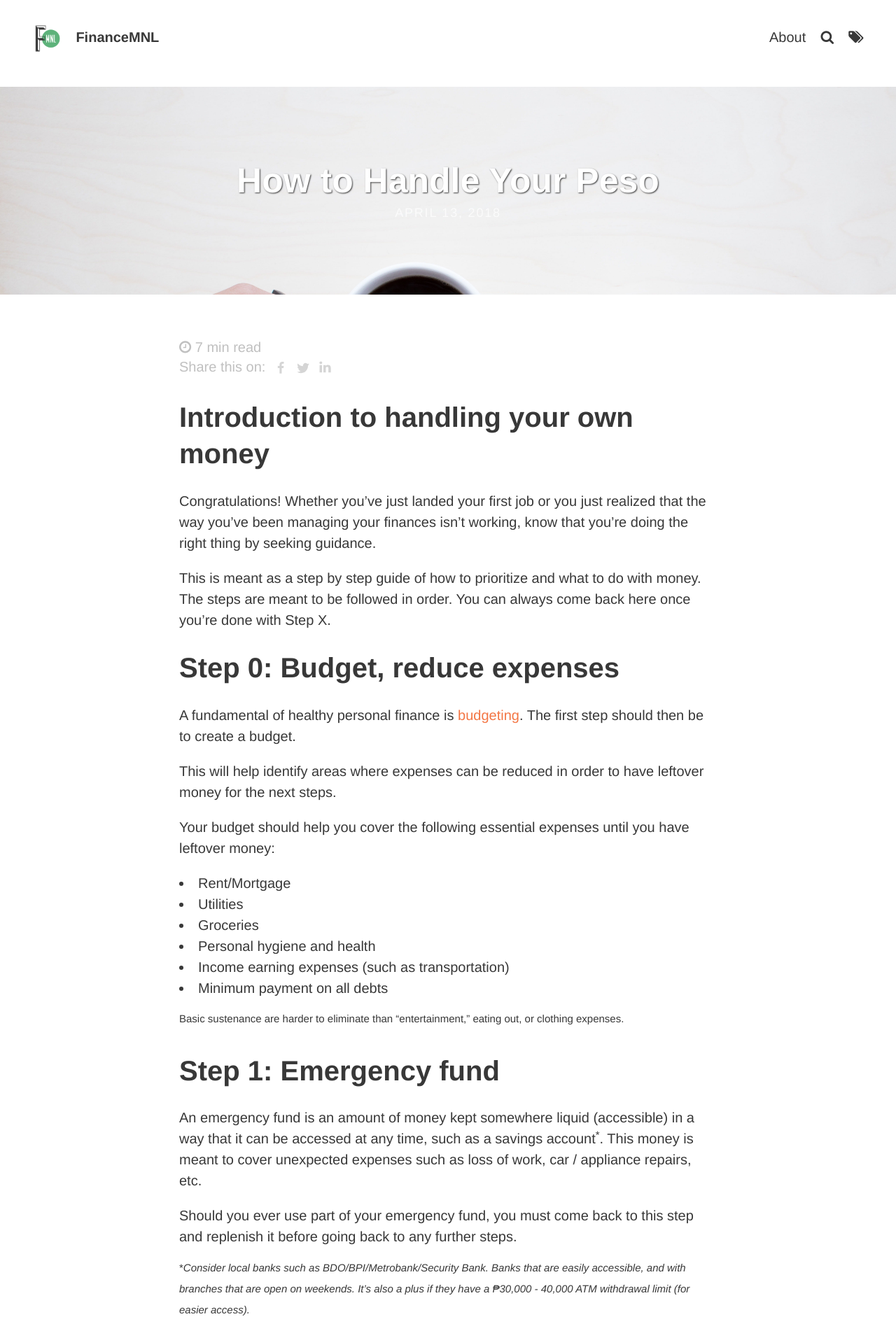
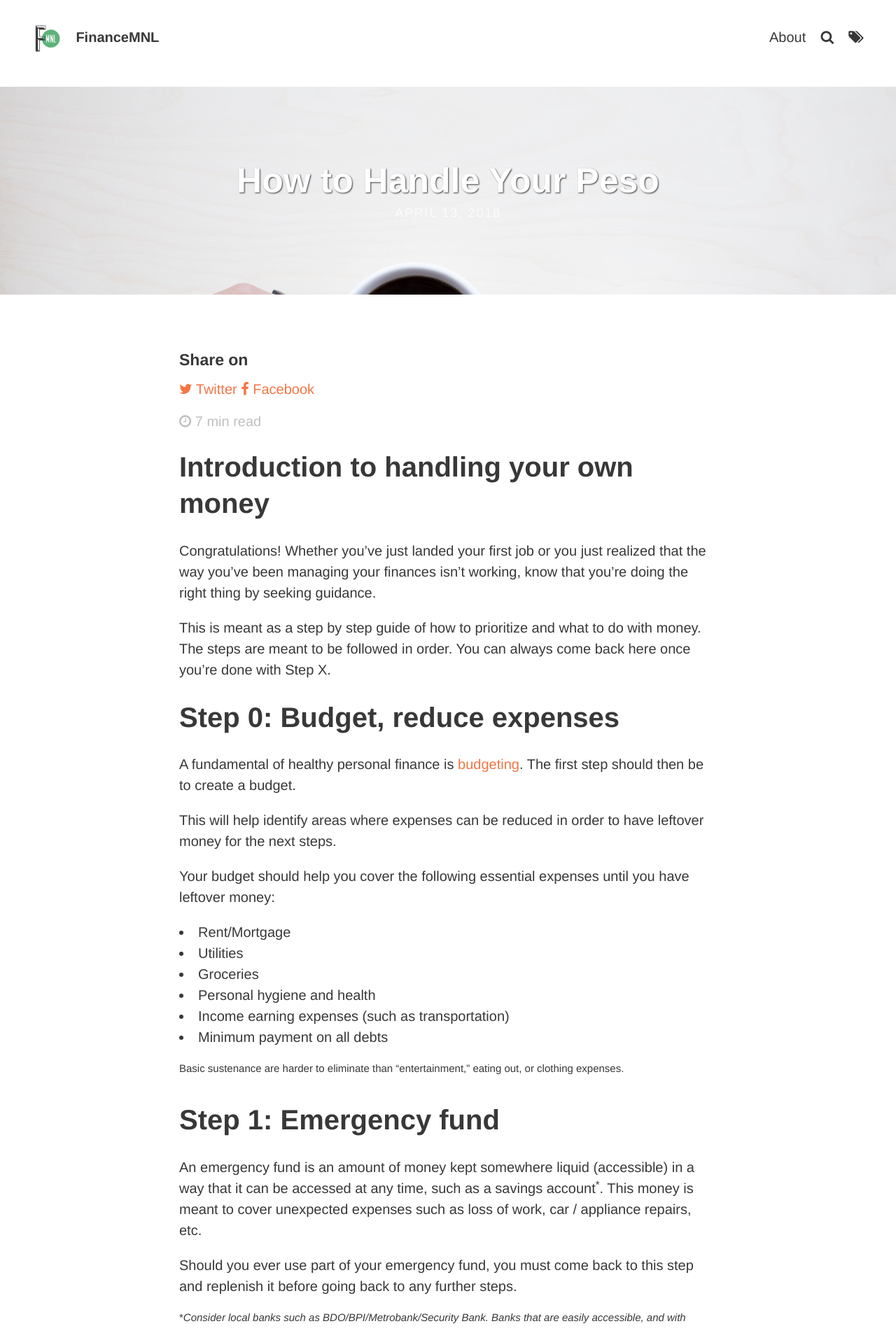
Before and after one commit to financemnl/financemnl-jekyll-type, a Jekyll site: the page built from _posts/2018-04-13-how-to-handle-your-peso.md, in a window 1280 px wide. Shown: the top 1905 px of the page at 70% size. Built offline with Jekyll 4.4.1, drawn with Linux system fonts in a browser that asks for light colours; some web fonts are replaced; comment, search, counter and statistics services are not loaded.

Commit message:
Change social media icon

```diff
--- a/_includes/social_buttons.html
+++ b/_includes/social_buttons.html
@@ -1,34 +1,7 @@
-{% if include.pageurl != nil and include.pageurl != '' %}
-    {% assign pageurl = include.pageurl %}
-{% else %}
-    {% assign pageurl = page.url %}
-{% endif %}
+<section class="page__share">
+    <h4 class="page__share-title">{{ site.data.ui-text[site.locale].share_on_label | default: "Share on" }}</h4>
 
-<style>
-#share-buttons {display: inline-block; vertical-align: middle; }
-#share-buttons:after {content: ""; display: block; clear: both;}
-#share-buttons > div {
-    position: relative;
-    text-align: left;
-    height: 36px;
-    width: 32px;
-    float: left;
-    text-align: center;
-}
-#share-buttons > div > svg {height: 16px; fill: #d5d5d5; margin-top: 10px;}
-#share-buttons > div:hover {cursor: pointer;}
-#share-buttons > div.facebook:hover > svg {fill: #3B5998;}
-#share-buttons > div.twitter:hover > svg {fill: #55ACEE;}
-#share-buttons > div.linkedin:hover > svg {fill: #0077b5;}
-#share-buttons > div.instagram:hover > svg {fill: #C73B92;}
-#share-buttons > div.facebook > svg {height: 18px; margin-top: 9px;}
-#share-buttons > div.twitter > svg {height: 20px; margin-top: 8px;}
-#share-buttons > div.linkedin > svg {height: 19px; margin-top: 7px;}
-#share-buttons > div.mail > svg {height: 14px; margin-top: 11px;}
-</style>
+  <a href="https://twitter.com/intent/tweet?{% if site.twitter.username %}via={{ site.twitter.username | url_encode }}&{% endif %}text={{ page.title | url_encode }}%20{{ page.url | absolute_url | url_encode }}" class="btn btn--twitter" onclick="window.open(this.href, 'window', 'left=20,top=20,width=500,height=500,toolbar=1,resizable=0'); return false;" title="{{ site.data.ui-text[site.locale].share_on_label | default: 'Share on' }} Twitter"><i class="fa fa-twitter" aria-hidden="true"></i><span> Twitter </span></a>
 
-<span style="color: silver;">Share this on: </span><div id="share-buttons">
-    <div class="facebook" title="Share this on Facebook" onclick="window.open('http://www.facebook.com/share.php?u={{ site.url }}{{ pageurl }}');"><svg viewBox="0 0 1792 1792" xmlns="http://www.w3.org/2000/svg"><path d="M1343 12v264h-157q-86 0-116 36t-30 108v189h293l-39 296h-254v759h-306v-759h-255v-296h255v-218q0-186 104-288.5t277-102.5q147 0 228 12z"/></svg></div>
-    <div class="twitter" title="Share this on Twitter" onclick="window.open('http://twitter.com/home?status={{ site.url }}{{ pageurl }}');"><svg viewBox="0 0 1792 1792" xmlns="http://www.w3.org/2000/svg"><path d="M1684 408q-67 98-162 167 1 14 1 42 0 130-38 259.5t-115.5 248.5-184.5 210.5-258 146-323 54.5q-271 0-496-145 35 4 78 4 225 0 401-138-105-2-188-64.5t-114-159.5q33 5 61 5 43 0 85-11-112-23-185.5-111.5t-73.5-205.5v-4q68 38 146 41-66-44-105-115t-39-154q0-88 44-163 121 149 294.5 238.5t371.5 99.5q-8-38-8-74 0-134 94.5-228.5t228.5-94.5q140 0 236 102 109-21 205-78-37 115-142 178 93-10 186-50z"/></svg></div>
-    <div class="linkedin" title="Share this on Linkedin" onclick="window.open('https://www.linkedin.com/shareArticle?mini=true&url={{ site.url }}{{ pageurl }}&title=&summary=&source=');"><svg viewBox="0 0 1792 1792" xmlns="http://www.w3.org/2000/svg"><path d="M477 625v991h-330v-991h330zm21-306q1 73-50.5 122t-135.5 49h-2q-82 0-132-49t-50-122q0-74 51.5-122.5t134.5-48.5 133 48.5 51 122.5zm1166 729v568h-329v-530q0-105-40.5-164.5t-126.5-59.5q-63 0-105.5 34.5t-63.5 85.5q-11 30-11 81v553h-329q2-399 2-647t-1-296l-1-48h329v144h-2q20-32 41-56t56.5-52 87-43.5 114.5-15.5q171 0 275 113.5t104 332.5z"/></svg></div>
-</div>
+  <a href="https://www.facebook.com/sharer/sharer.php?u={{ page.url | absolute_url | url_encode }}" class="btn btn--facebook" onclick="window.open(this.href, 'window', 'left=20,top=20,width=500,height=500,toolbar=1,resizable=0'); return false;" title="{{ site.data.ui-text[site.locale].share_on_label | default: 'Share on' }} Facebook"><i class="fa fa-facebook" aria-hidden="true"></i><span> Facebook</span></a>
+</section>
--- a/_layouts/post.html
+++ b/_layouts/post.html
@@ -10,8 +10,8 @@ layout: default
     </p>
   </header>
   <section class="post-content">
-    <span style="color: silver;"><i class="fa fa-clock-o" aria-hidden="true"></i> {% include reading_time.html %}</span><br>
     {% include social_buttons.html %} <br>
+    <span style="color: silver;"><i class="fa fa-clock-o" aria-hidden="true"></i>{% include reading_time.html %}</span>
     {{ content }}
   </section>
 
```
